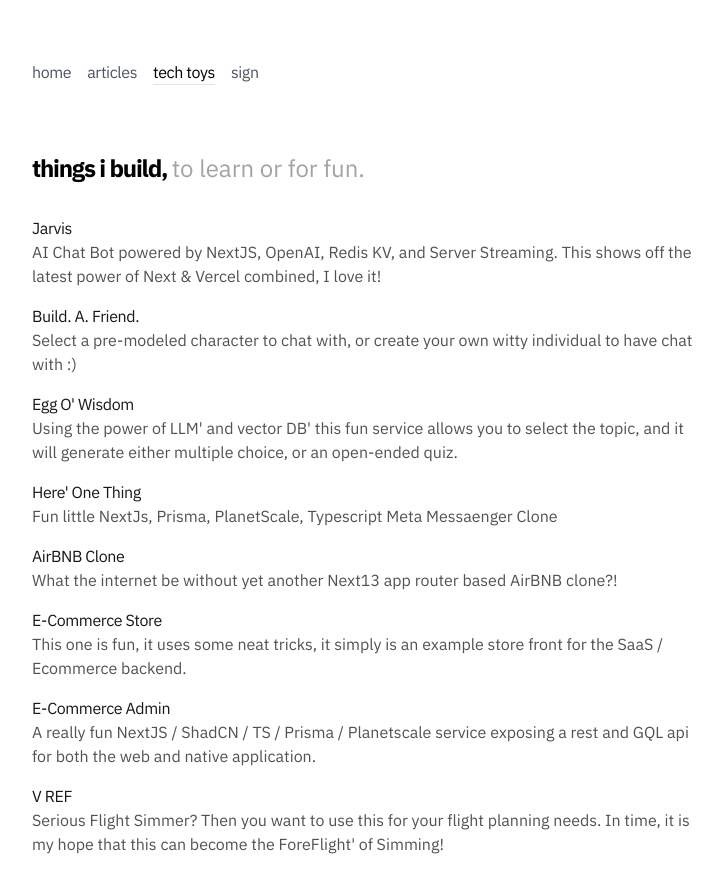
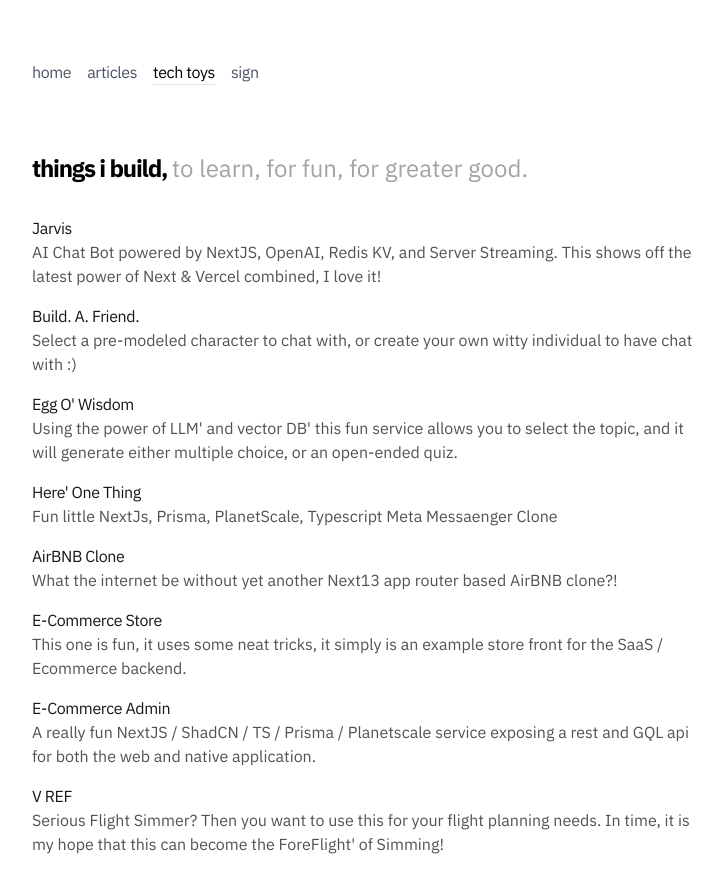
Before and after one commit to ryanyogan/yogan.dev, a Next.js app: page /tech-toys in a window 1280 px wide. Shown: the top 892 px of the page, without its empty margins (272-995 px from the left). Built offline with nearby package versions, Linux system fonts and the light colour scheme.

Commit message:
dev // witty tag

```diff
--- a/src/app/tech-toys/page.tsx
+++ b/src/app/tech-toys/page.tsx
@@ -7,7 +7,7 @@ export default function TechToys() {
       <h1 className="font-bold text-2xl mb-8 tracking-tighter">
         things i build,{" "}
         <span className="text-neutral-400 tracking-normal font-normal">
-          to learn or for fun.
+          to learn, for fun, for greater good.
         </span>
       </h1>
       <Link
```
